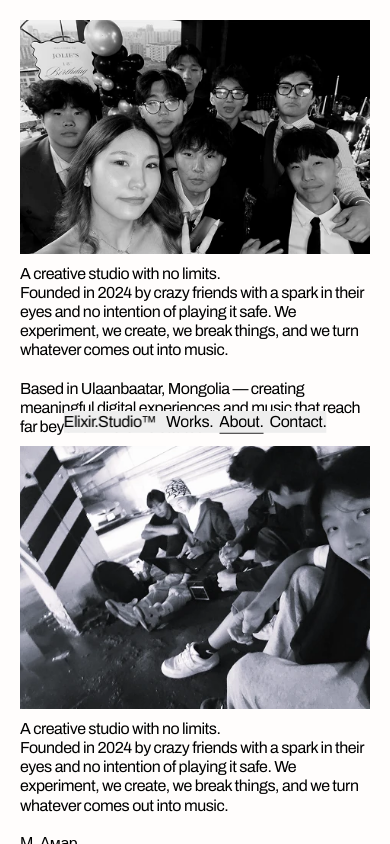
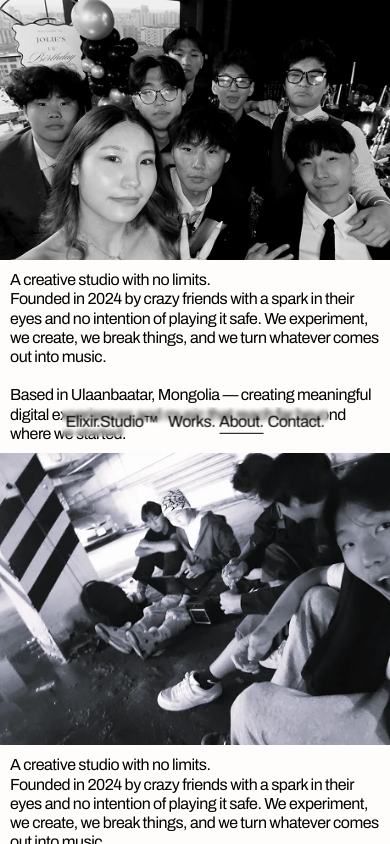
Before and after one commit to Ariubilig/Elixir.Studio, a React (Vite) app in the folder Client/: page / in a window 390 px wide. Both pictures are taken after a click on the element "About.". Built offline with nearby package versions, Linux system fonts and the light colour scheme.

Commit message:
Figma Mobile design

```diff
--- a/Client/src/components/ux/script/Script.css
+++ b/Client/src/components/ux/script/Script.css
@@ -8,3 +8,13 @@
   pointer-events: none;
   user-select: none;
 }
+
+/* Mobile tucks the script further into the corner, and the export it uses
+   carries its own blur bleed — so 20px here lands the glyphs on the design's
+   20px inset. */
+@media (max-width: 480px) {
+  .script {
+    top: 20px;
+    left: 20px;
+  }
+}
--- a/Client/src/pages/MainPage.css
+++ b/Client/src/pages/MainPage.css
@@ -58,6 +58,7 @@
 }
 
 .voku-nav-wrapper {
+  position: relative; /* anchor for the mobile contact row */
   display: flex;
   flex-direction: column;
   align-items: center;
@@ -72,20 +73,24 @@
   display: none;
 }
 
+/* Mobile only — on desktop these items splice into the nav line itself.
+ * Taken out of flow so the row hangs off the nav instead of growing the
+ * wrapper: the design keeps the nav pinned to the exact centre whether or not
+ * contact is open, and an in-flow row would push it half a row-height up.
+ */
 .voku-nav__contact-row {
+  position: absolute;
+  top: 100%;
+  left: 50%;
+  transform: translateX(-50%);
   display: flex;
-  justify-content: center;
   align-items: baseline;
   gap: 4px;
   margin-top: 4px;
-  font-size: 12px;
+  font-size: 14px;
   font-weight: 400;
   letter-spacing: -0.03em;
-}
-
-.voku-nav__contact-row .contact-item {
-  font-size: 12px;
-  letter-spacing: -0.03em;
+  white-space: nowrap;
 }
 
 @media (max-width: 480px) {
@@ -95,6 +100,11 @@
     letter-spacing: -0.03em;
   }
 
+  /* The route sits tighter on mobile than the 6px desktop rhythm. */
+  .voku-nav__item + .voku-nav__item {
+    margin-left: 4px;
+  }
+
   .voku-nav-wrapper--mobile {
     position: fixed;
     top: 50%;
@@ -102,10 +112,18 @@
     transform: translate(-50%, -50%);
     z-index: 60;
     width: max-content;
-    transition: background 0.3s ease;
   }
 
-  .voku-nav-wrapper--mobile.voku-nav-wrapper--about-open {
-    background: #eeeeee;
+  /* Softens whatever runs behind the nav — the script on the landing and
+     contact screens, the about column once that is open. */
+  .voku-nav-wrapper--mobile .voku-nav {
+    -webkit-backdrop-filter: blur(2px);
+    backdrop-filter: blur(2px);
+  }
+
+  /* Over the about column the nav gets the design's 4px of breathing room, so
+     the blurred strip clears the type instead of stopping at its edges. */
+  .voku-nav-wrapper--mobile.voku-nav-wrapper--about-open .voku-nav {
+    padding: 4px;
   }
 }
--- a/Client/src/pages/about/AboutPanel.css
+++ b/Client/src/pages/about/AboutPanel.css
@@ -44,6 +44,13 @@
     right: 0;
     width: 100%;
     height: 100vh;
-    padding: 20px;
+    /* dvh so the last block clears a collapsing mobile URL bar. */
+    height: 100dvh;
+    padding: 0 0 20px;
+  }
+
+  /* Photos run edge to edge on mobile; only the copy keeps its gutter. */
+  .about-panel__text {
+    padding: 0 10px;
   }
 }
--- a/Client/src/pages/about/AboutPanel.jsx
+++ b/Client/src/pages/about/AboutPanel.jsx
@@ -73,7 +73,7 @@ export default function AboutPanel({ open = false }) {
           src="/IMG.webp"
           className="about-panel__photo"
           width="460"
-          height="345"
+          height="307"
           decoding="async"
           alt=""
         />
@@ -86,7 +86,7 @@ export default function AboutPanel({ open = false }) {
           src="/IMG2.webp"
           className="about-panel__photo"
           width="460"
-          height="307"
+          height="345"
           decoding="async"
           alt=""
         />
```
Also changed, not shown: 1 other file (tests, documents, lock files or other folders).
